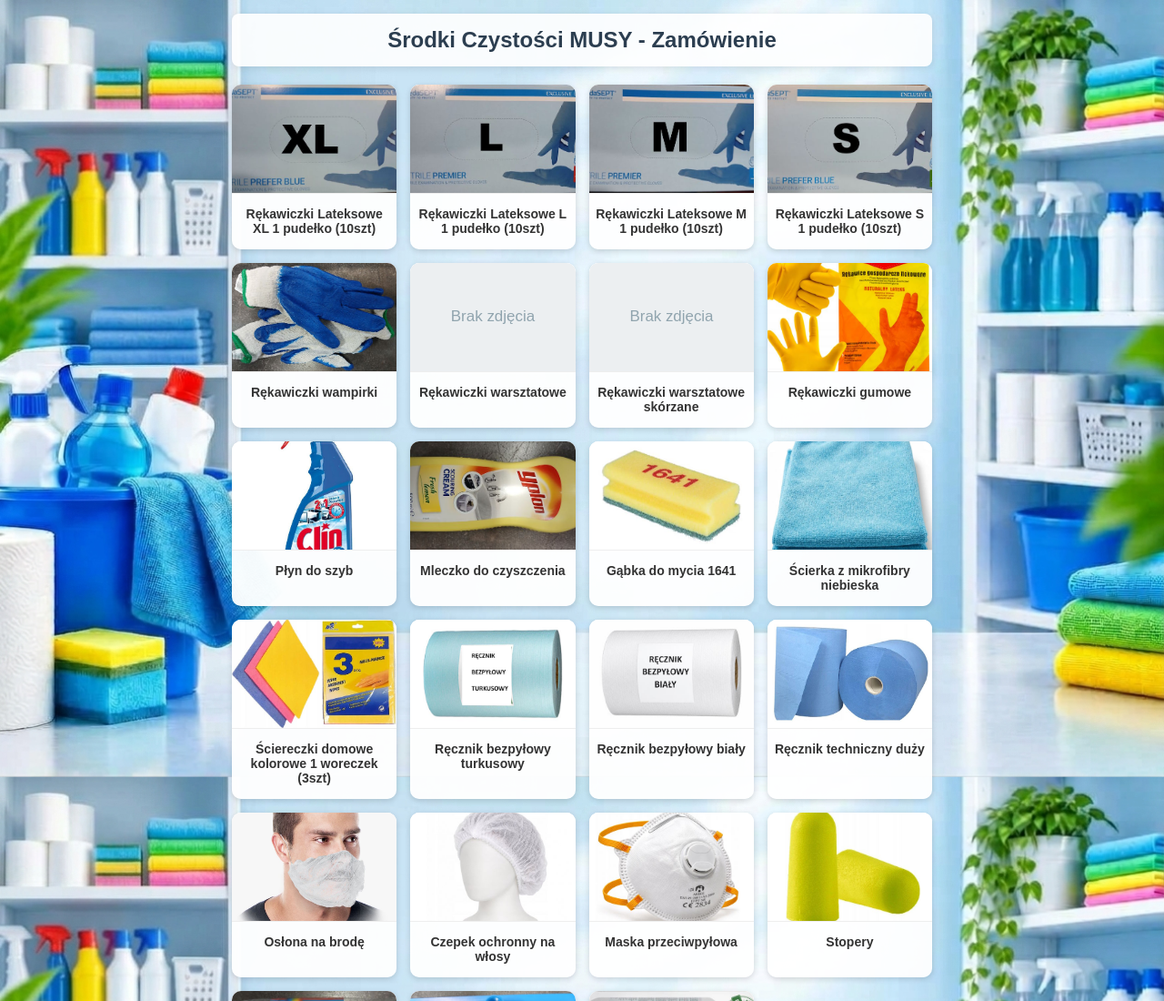
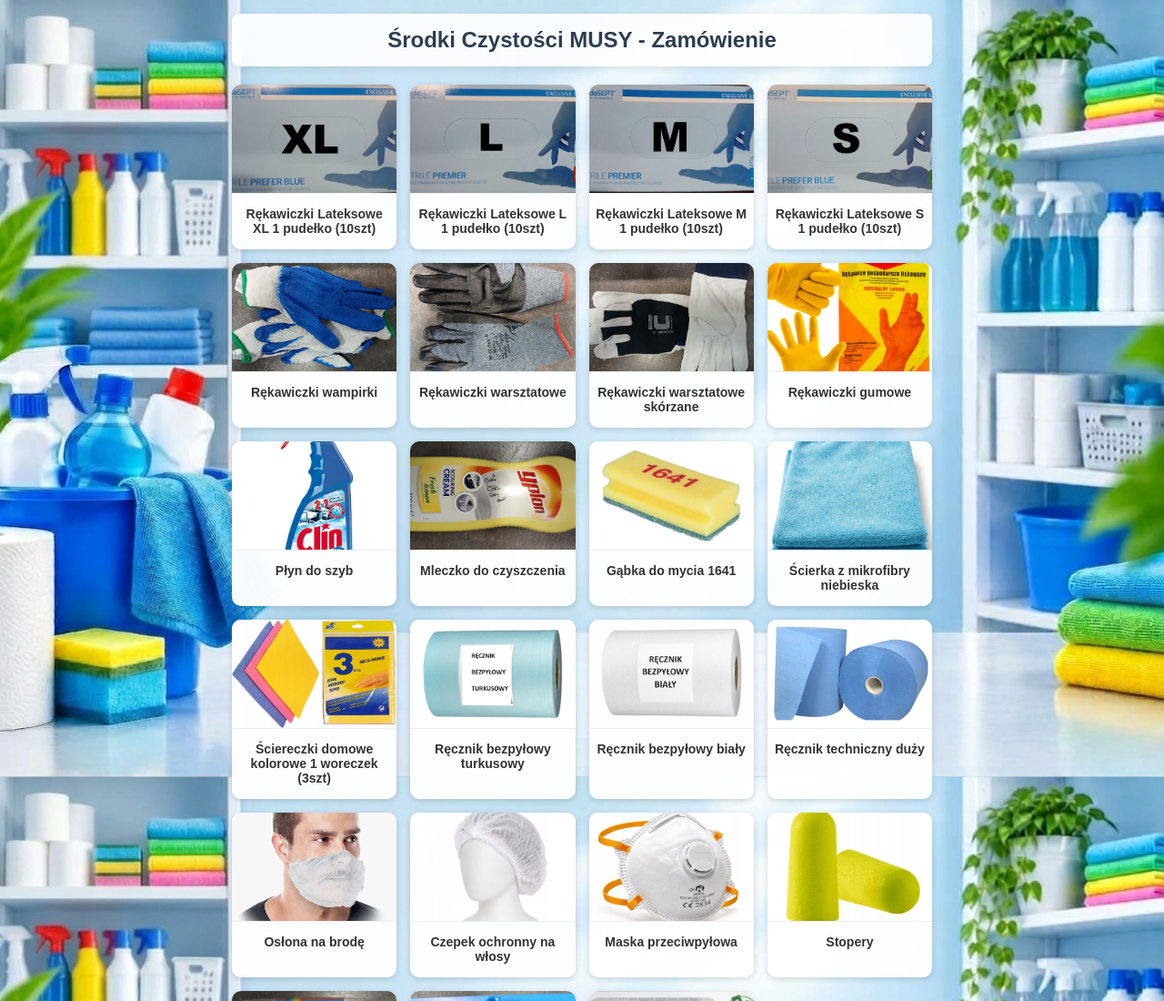
Before and after one commit to jasiekhalota/Zamowienie_MUS, a plain HTML site: page index.html in a window 1280 px wide. Shown: the top 1100 px of the page at 91% size. Drawn offline with Linux system fonts and the light colour scheme.

```diff
--- a/index.html
+++ b/index.html
@@ -252,8 +252,8 @@
         { id: "RĘKAWICZKI LATEKSOWE M",          name: "Rękawiczki Lateksowe M 1 pudełko (10szt)",          image: "TOWAR/Rękawiczki jednorazowe lateksowe M.jpg" },
         { id: "RĘKAWICZKI LATEKSOWE S",          name: "Rękawiczki Lateksowe S 1 pudełko (10szt)",          image: "TOWAR/Rękawiczki jednorazowe lateksowe S.jpg" },
         { id: "RĘKAWICZKI WAMPIRKI",             name: "Rękawiczki wampirki ",             image: "TOWAR/Rękawiczki Wampirki.jpg" },
-        { id: "RĘKAWICZKI WARSZTATOWE",          name: "Rękawiczki warsztatowe",          image: "TOWAR/Rekawiczki warsztatowe.jpg" },
-        { id: "RĘKAWICZKI WARSZTATOWE SKÓRZANE", name: "Rękawiczki warsztatowe skórzane", image: "TOWAR/Rekawiczki warsztatowe skórzane.jpg" },
+        { id: "RĘKAWICZKI WARSZTATOWE",          name: "Rękawiczki warsztatowe",          image: "TOWAR/Rękawiczki warsztatowe.jpg" },
+        { id: "RĘKAWICZKI WARSZTATOWE SKÓRZANE", name: "Rękawiczki warsztatowe skórzane", image: "TOWAR/Rękawiczki warsztatowe skórzane.jpg" },
         { id: "RĘKAWICZKI GUMOWE",               name: "Rękawiczki gumowe",               image: "TOWAR/Rękawiczki gumowe długie.jpg" },
         { id: "PŁYN DO SZYB",                    name: "Płyn do szyb",                    image: "TOWAR/Płyn do szyb.jpg" },
         { id: "MLECZKO DO CZYSZCZENIA",          name: "Mleczko do czyszczenia",          image: "TOWAR/Mleczko do czyszczenia.jpg" },
```
